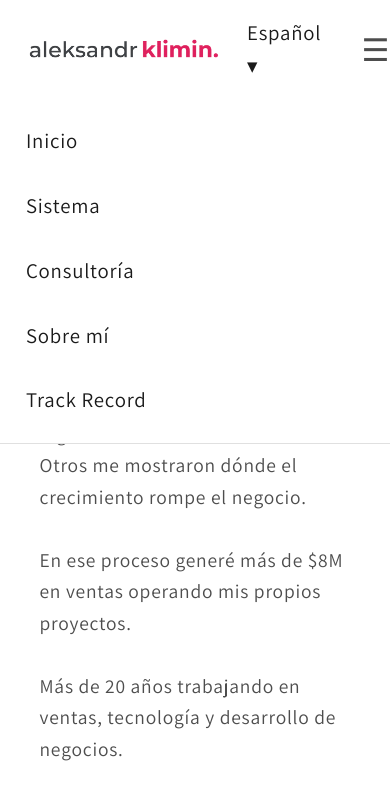
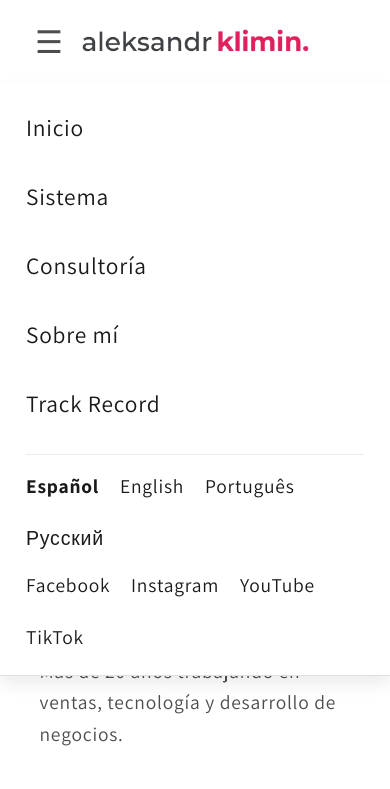
Before and after one commit to alexanderklimin/klimin-site-deploy, an Astro site: page / in a window 390 px wide. Both pictures are taken after a click on the heading "Menu". Shown: the top 789 px of the page. Built offline with nearby package versions, Linux system fonts and the light colour scheme; Astro itself is replaced by a stand-in of ours.

Commit message:
Match the original header layout on desktop and mobile
Co-Authored-By: Claude Opus 5.5 <noreply@anthropic.com>

```diff
--- a/public/css/site.css
+++ b/public/css/site.css
@@ -1,8 +1,8 @@
 /* Header, footer and small fixes for content carried over from the Dawn theme. */
 .site-header { background: #fff; border-bottom: 1px solid rgba(0, 0, 0, .08); position: relative; z-index: 20; }
-.site-header__inner { max-width: 120rem; margin: 0 auto; padding: 1.2rem 2rem; display: flex; align-items: center; gap: 2rem; }
-.site-logo { margin-right: auto; display: block; line-height: 0; }
-.site-logo img { width: 22rem; max-width: 50vw; height: auto; }
+.site-header__inner { max-width: 100rem; margin: 0 auto; padding: 2rem 3rem; display: flex; align-items: center; gap: 3.2rem; }
+.site-logo { display: block; line-height: 0; }
+.site-logo img { width: 22rem; max-width: calc(100vw - 12rem); height: auto; }
 .site-header summary { cursor: pointer; list-style: none; }
 .site-header summary::-webkit-details-marker { display: none; }
 body { grid-template-rows: auto 1fr auto; }
@@ -10,18 +10,25 @@ body { grid-template-rows: auto 1fr auto; }
 .site-nav a, .site-menu nav a, .site-lang a, .site-lang summary { color: #1a1a1a; text-decoration: none; font-size: 1.6rem; }
 .site-nav a:hover, .site-menu nav a:hover, .site-lang a:hover { text-decoration: underline; }
 .site-menu { display: none; }
-.site-lang { position: relative; }
+.site-lang { position: relative; margin-left: auto; }
 .site-lang summary::after { content: " ▾"; }
 .site-lang ul { position: absolute; right: 0; top: calc(100% + .8rem); margin: 0; padding: .8rem 0; list-style: none; background: #fff; border: 1px solid rgba(0, 0, 0, .12); border-radius: .8rem; min-width: 14rem; box-shadow: 0 4px 16px rgba(0, 0, 0, .1); }
 .site-lang li a { display: block; padding: .6rem 1.6rem; }
 .site-lang a[aria-current="true"] { font-weight: 700; }
 
 @media (max-width: 989px) {
-  .site-nav { display: none; }
-  .site-menu { display: block; order: 3; }
+  .site-header__inner { display: grid; grid-template-columns: 4.4rem 1fr 4.4rem; gap: 0; padding: 1rem 1.6rem; }
+  .site-nav, .site-lang { display: none; }
+  .site-menu { display: block; grid-column: 1; }
+  .site-logo { grid-column: 2; justify-self: center; }
   .site-menu summary { display: flex; align-items: center; justify-content: center; width: 4.4rem; height: 4.4rem; font-size: 2.4rem; line-height: 1; }
-  .site-menu nav { position: absolute; left: 0; right: 0; top: 100%; display: flex; flex-direction: column; background: #fff; border-bottom: 1px solid rgba(0, 0, 0, .12); padding: .8rem 0; }
-  .site-menu nav a { padding: 1.2rem 2rem; }
+  .site-menu__panel { position: absolute; left: 0; right: 0; top: 100%; background: #fff; border-bottom: 1px solid rgba(0, 0, 0, .12); box-shadow: 0 8px 16px rgba(0, 0, 0, .08); padding: .8rem 0 1.6rem; }
+  .site-menu nav { display: flex; flex-direction: column; }
+  .site-menu nav a { padding: 1.2rem 2rem; font-size: 1.8rem; }
+  .site-menu__langs, .site-menu__social { list-style: none; margin: 1.2rem 2rem 0; padding: 1.2rem 0 0; display: flex; flex-wrap: wrap; gap: 1.6rem; border-top: 1px solid rgba(0, 0, 0, .08); }
+  .site-menu__social { border-top: 0; padding-top: 0; }
+  .site-menu__langs a, .site-menu__social a { color: #1a1a1a; text-decoration: none; font-size: 1.5rem; }
+  .site-menu__langs a[aria-current="true"] { font-weight: 700; }
 }
 
 .site-footer { background: #f7f7f7; border-top: 1px solid rgba(0, 0, 0, .08); padding: 3.2rem 2rem 2rem; font-size: 1.5rem; }
--- a/src/layouts/Layout.astro
+++ b/src/layouts/Layout.astro
@@ -70,12 +70,16 @@ const ld = (s) => s.replace(/<\//g, "<\\/");
   <body class="gradient">
     <header class="site-header">
       <div class="site-header__inner">
+        <details class="site-menu">
+          <summary aria-label="Menu">☰</summary>
+          <div class="site-menu__panel">
+            <nav>{nav.menu.map(([href, label]) => <a href={href}>{label}</a>)}</nav>
+            <ul class="site-menu__langs">{languages.map(([code, label]) => <li><a href={altPath(code)} hreflang={code} lang={code} aria-current={code === page.locale ? "true" : undefined}>{label}</a></li>)}</ul>
+            <ul class="site-menu__social">{socials.map(([label, href]) => <li><a href={href} rel="noopener" target="_blank">{label}</a></li>)}</ul>
+          </div>
+        </details>
         <a class="site-logo" href={prefix || "/"}><img src={manifest.logo} alt="Aleksandr Klimin" width="300" height="44" /></a>
         <nav class="site-nav">{nav.menu.map(([href, label]) => <a href={href}>{label}</a>)}</nav>
-        <details class="site-menu">
-          <summary aria-label="Menu">☰</summary>
-          <nav>{nav.menu.map(([href, label]) => <a href={href}>{label}</a>)}</nav>
-        </details>
         <details class="site-lang">
           <summary>{current}</summary>
           <ul>{languages.map(([code, label]) => <li><a href={altPath(code)} hreflang={code} lang={code} aria-current={code === page.locale ? "true" : undefined}>{label}</a></li>)}</ul>
```
Also changed, not shown: CHANGELOG.md.
